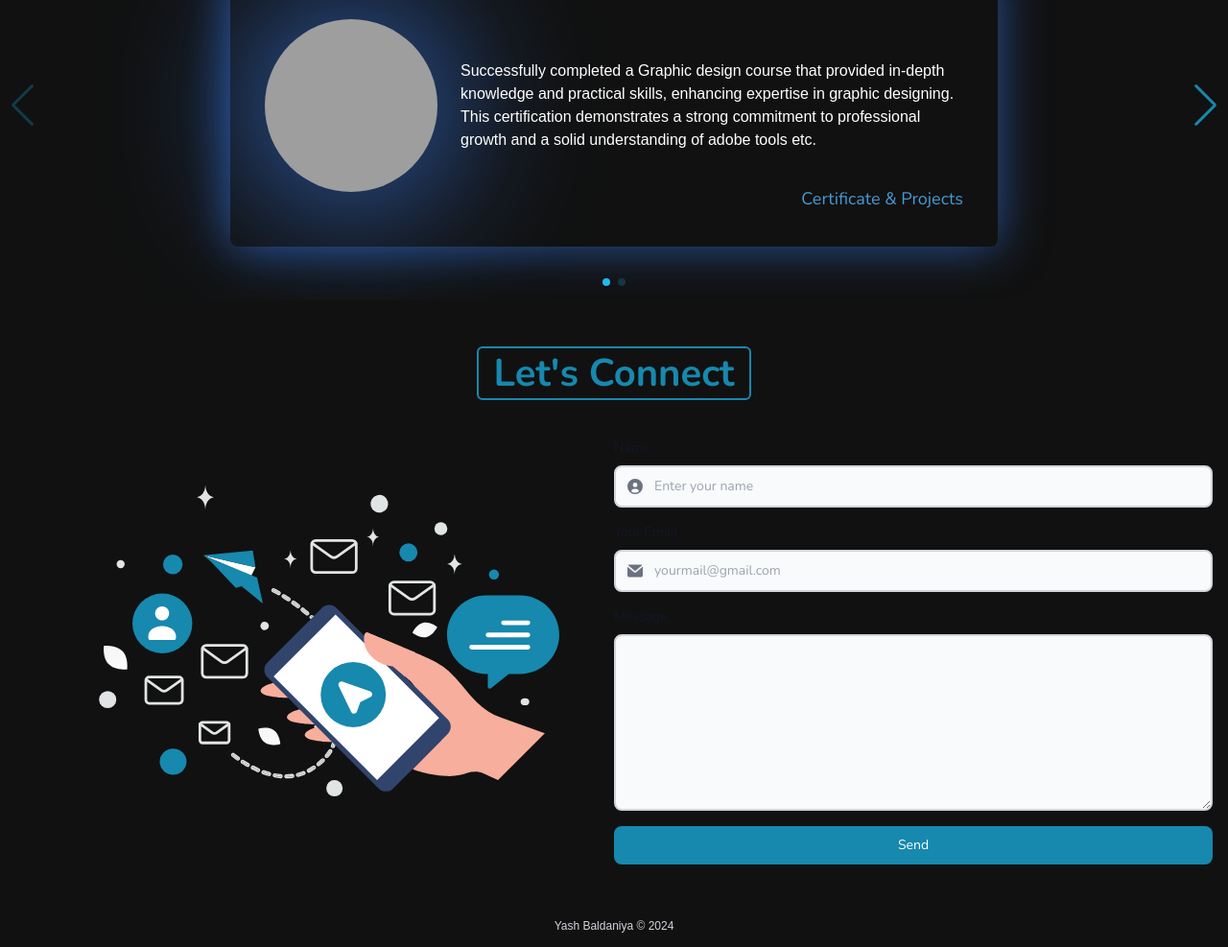
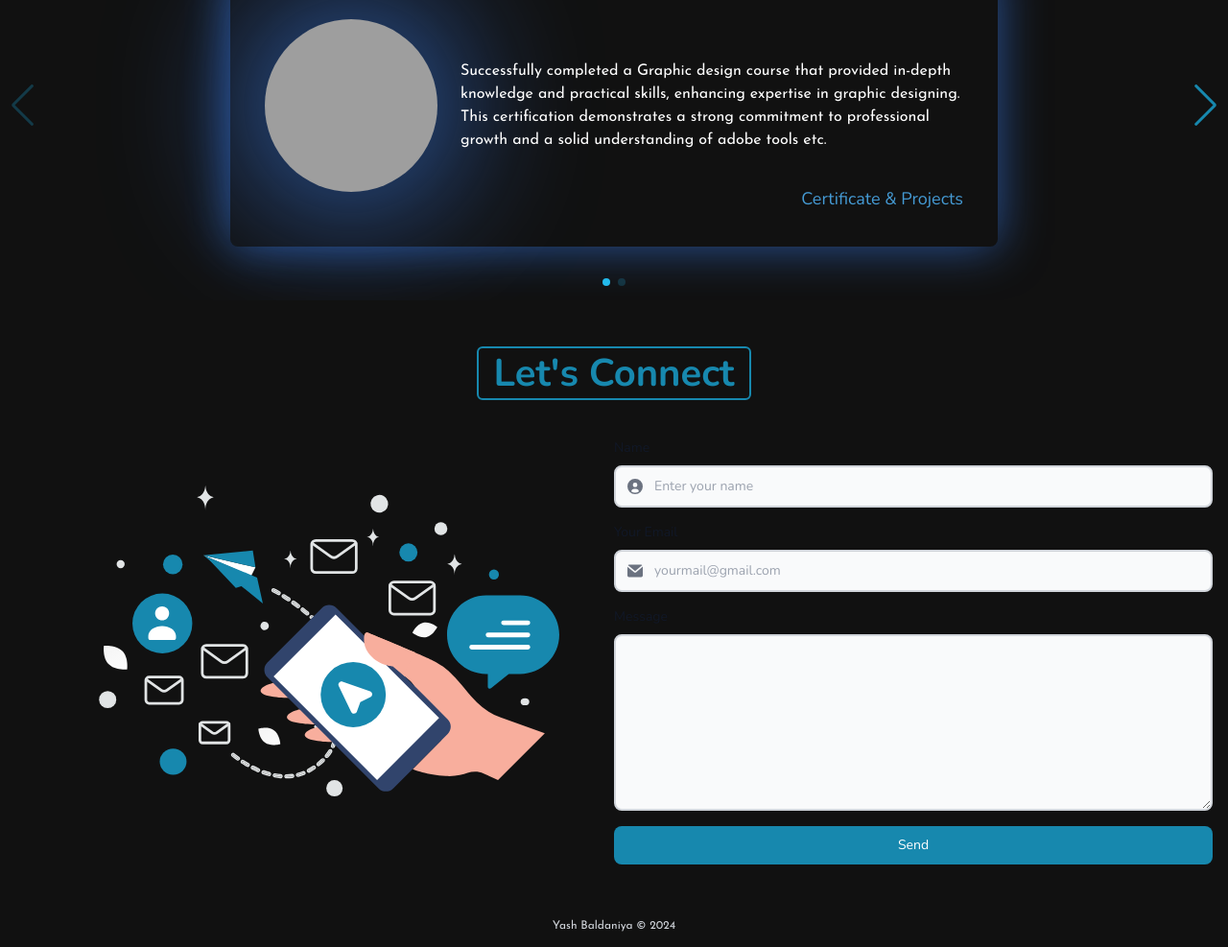
Before and after one commit to YashAhir30/Yash-Baldaniya, a website: page index.html in a window 1280 px wide. Shown: the part 2089-3076 px from the top of the page at 96% size. Drawn offline with nearby package versions, Linux system fonts and the light colour scheme; grey boxes are pictures that could not be loaded; animation ran at ten frames a second; a script that the page names is missing.

Commit message:
Update font.css

```diff
--- a/font.css
+++ b/font.css
@@ -1,2 +1,3 @@
 @import url('https://fonts.googleapis.com/css2?family=Dancing+Script:wght@400;500;600;700&display=swap');
 @import url('https://fonts.googleapis.com/css2?family=Merriweather:ital,wght@0,300;0,400;0,700;1,300;1,400&family=Nunito:wght@300;400;600;700;800;900&family=Russo+One&family=Spartan:wght@700;800;900&display=swap');
+@import url('https://fonts.googleapis.com/css2?family=Josefin+Sans:ital,wght@0,100..700;1,100..700&family=Marcellus&display=swap');
```
